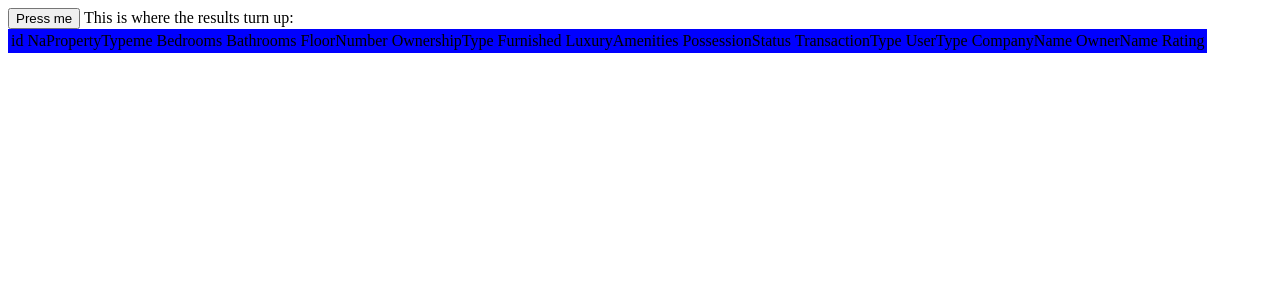
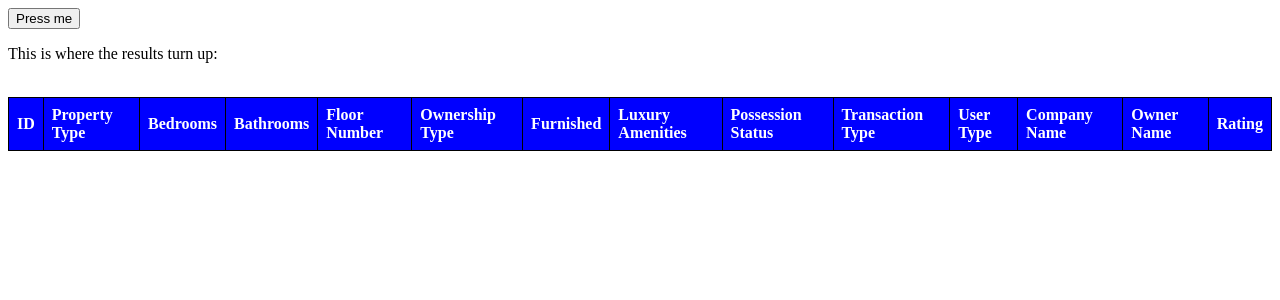
Before and after one commit to gh-harsha/flask, a Flask app: template templates/viewproperty.html in a window 1280 px wide. Shown: the top 300 px of the page. Run offline with Flask 3, Linux system fonts and the light colour scheme; the template is opened without the code that fills it, so the values that code supplies are empty.

Commit message:
table code updated

```diff
--- a/templates/viewproperty.html
+++ b/templates/viewproperty.html
@@ -35,7 +35,7 @@ let doIt=()=>{
 }
 </script>
 </head>
-<body>
+<!-- <body>
 <button onClick="doIt()">Press me</button>
 This is where the results turn up: <br/>
 <table id='tab1' bgcolor='blue'>
@@ -54,5 +54,34 @@ This is where the results turn up: <br/>
     <td>OwnerName</td>
     <td>Rating</td>
 </tr>
-</table></body>
+</table></body> -->
+
+<body>
+    <button onClick="doIt()">Press me</button>
+    <p>This is where the results turn up:</p>
+    <br />
+    <table id="tab1" style="background-color: blue; color: white; border: 1px solid black; width: 100%; border-collapse: collapse; text-align: left;">
+      <thead>
+        <tr>
+          <th style="border: 1px solid black; padding: 8px;">ID</th>
+          <th style="border: 1px solid black; padding: 8px;">Property Type</th>
+          <th style="border: 1px solid black; padding: 8px;">Bedrooms</th>
+          <th style="border: 1px solid black; padding: 8px;">Bathrooms</th>
+          <th style="border: 1px solid black; padding: 8px;">Floor Number</th>
+          <th style="border: 1px solid black; padding: 8px;">Ownership Type</th>
+          <th style="border: 1px solid black; padding: 8px;">Furnished</th>
+          <th style="border: 1px solid black; padding: 8px;">Luxury Amenities</th>
+          <th style="border: 1px solid black; padding: 8px;">Possession Status</th>
+          <th style="border: 1px solid black; padding: 8px;">Transaction Type</th>
+          <th style="border: 1px solid black; padding: 8px;">User Type</th>
+          <th style="border: 1px solid black; padding: 8px;">Company Name</th>
+          <th style="border: 1px solid black; padding: 8px;">Owner Name</th>
+          <th style="border: 1px solid black; padding: 8px;">Rating</th>
+        </tr>
+      </thead>
+      <tbody>
+        <!-- Data rows will be dynamically added here -->
+      </tbody>
+    </table>
+  </body>
 </html>
```
